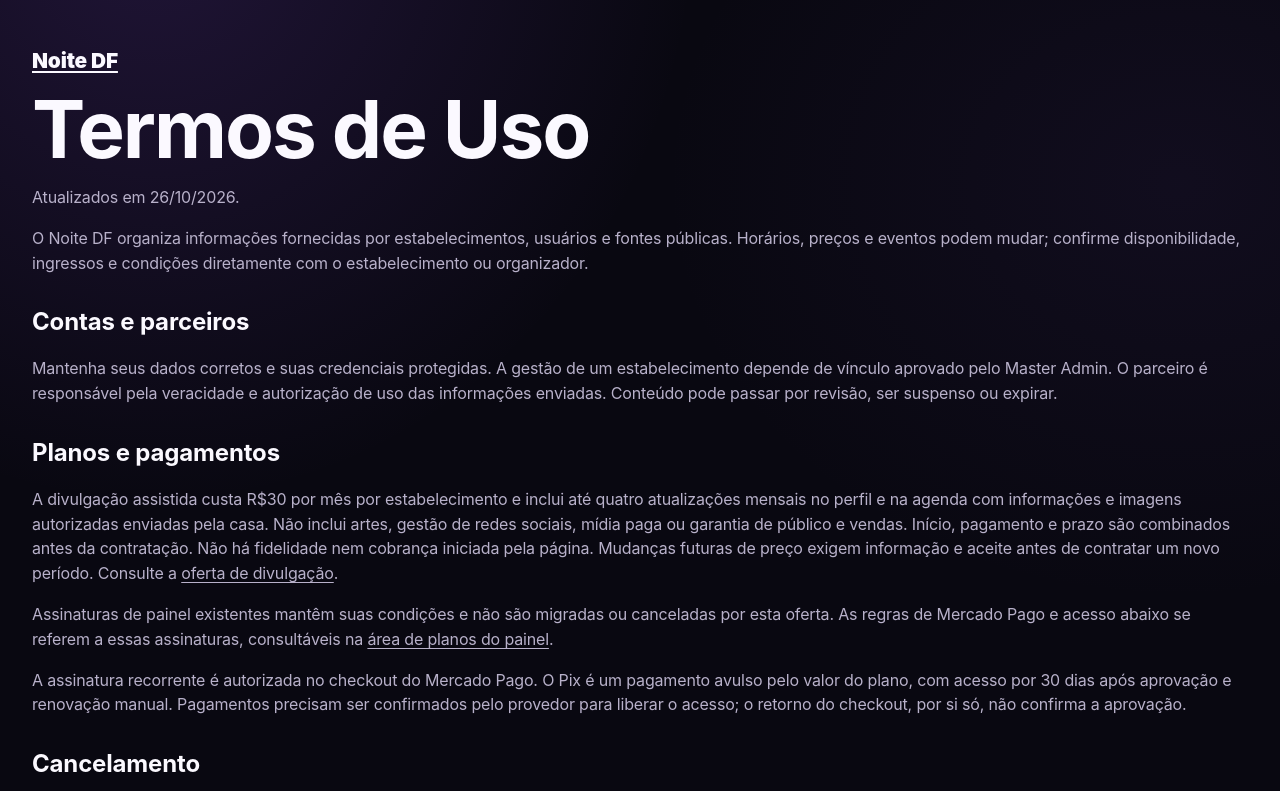
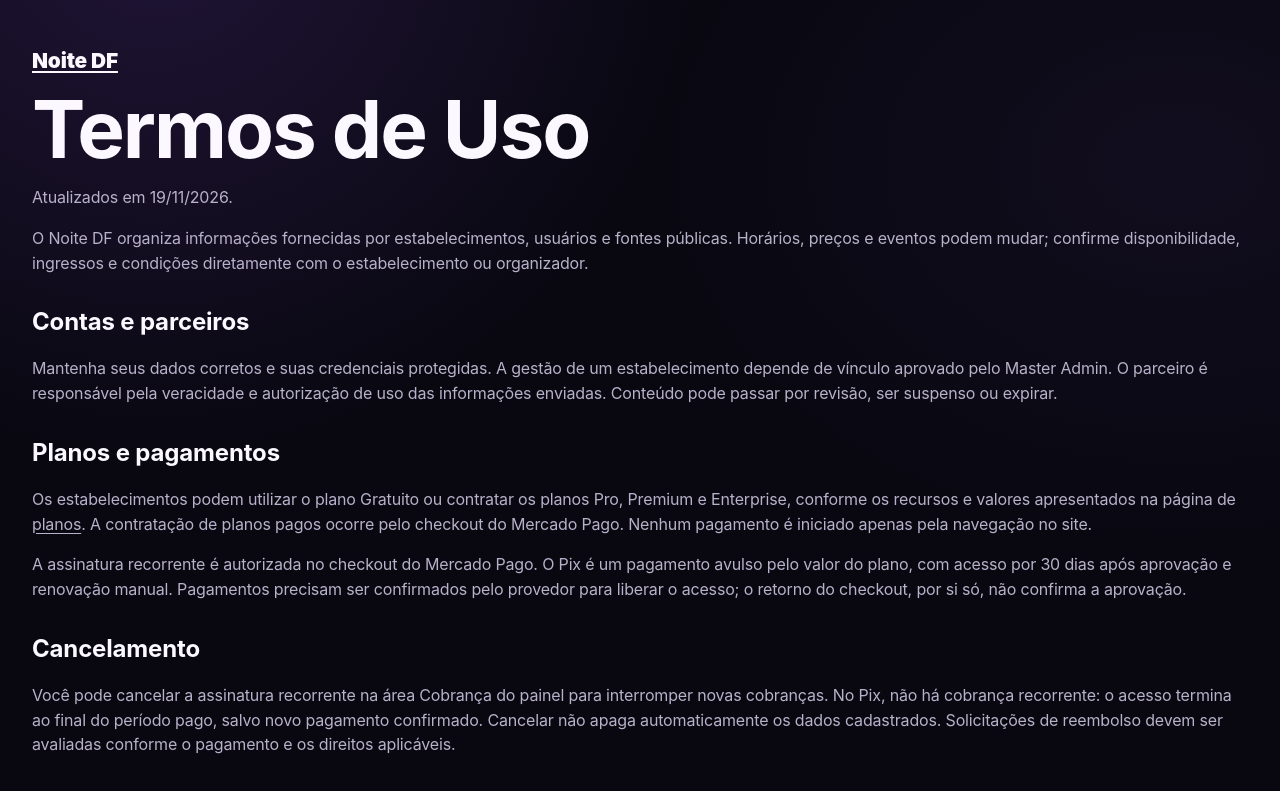
Before and after one commit to leonardodutrards-del/noite-df, a Next.js app: page /termos in a window 1280 px wide. Shown: the top 791 px of the page. Built offline with nearby package versions, Linux system fonts and the light colour scheme; no server answers.

Commit message:
docs: align terms with standard partner plans

```diff
--- a/app/termos/page.tsx
+++ b/app/termos/page.tsx
@@ -5,13 +5,12 @@ export default function TermsPage() {
     <main className="container legal">
       <Link className="brand" href="/">Noite DF</Link>
       <h1>Termos de Uso</h1>
-      <p>Atualizados em 26/10/2026.</p>
+      <p>Atualizados em 19/11/2026.</p>
       <p>O Noite DF organiza informações fornecidas por estabelecimentos, usuários e fontes públicas. Horários, preços e eventos podem mudar; confirme disponibilidade, ingressos e condições diretamente com o estabelecimento ou organizador.</p>
       <h2>Contas e parceiros</h2>
       <p>Mantenha seus dados corretos e suas credenciais protegidas. A gestão de um estabelecimento depende de vínculo aprovado pelo Master Admin. O parceiro é responsável pela veracidade e autorização de uso das informações enviadas. Conteúdo pode passar por revisão, ser suspenso ou expirar.</p>
       <h2>Planos e pagamentos</h2>
-      <p>A divulgação assistida custa R$30 por mês por estabelecimento e inclui até quatro atualizações mensais no perfil e na agenda com informações e imagens autorizadas enviadas pela casa. Não inclui artes, gestão de redes sociais, mídia paga ou garantia de público e vendas. Início, pagamento e prazo são combinados antes da contratação. Não há fidelidade nem cobrança iniciada pela página. Mudanças futuras de preço exigem informação e aceite antes de contratar um novo período. Consulte a <Link href="/divulgar">oferta de divulgação</Link>.</p>
-      <p>Assinaturas de painel existentes mantêm suas condições e não são migradas ou canceladas por esta oferta. As regras de Mercado Pago e acesso abaixo se referem a essas assinaturas, consultáveis na <Link href="/assinaturas">área de planos do painel</Link>.</p>
+      <p>Os estabelecimentos podem utilizar o plano Gratuito ou contratar os planos Pro, Premium e Enterprise, conforme os recursos e valores apresentados na página de <Link href="/planos">planos</Link>. A contratação de planos pagos ocorre pelo checkout do Mercado Pago. Nenhum pagamento é iniciado apenas pela navegação no site.</p>
       <p>A assinatura recorrente é autorizada no checkout do Mercado Pago. O Pix é um pagamento avulso pelo valor do plano, com acesso por 30 dias após aprovação e renovação manual. Pagamentos precisam ser confirmados pelo provedor para liberar o acesso; o retorno do checkout, por si só, não confirma a aprovação.</p>
       <h2>Cancelamento</h2>
       <p>Você pode cancelar a assinatura recorrente na área Cobrança do painel para interromper novas cobranças. No Pix, não há cobrança recorrente: o acesso termina ao final do período pago, salvo novo pagamento confirmado. Cancelar não apaga automaticamente os dados cadastrados. Solicitações de reembolso devem ser avaliadas conforme o pagamento e os direitos aplicáveis.</p>
```
